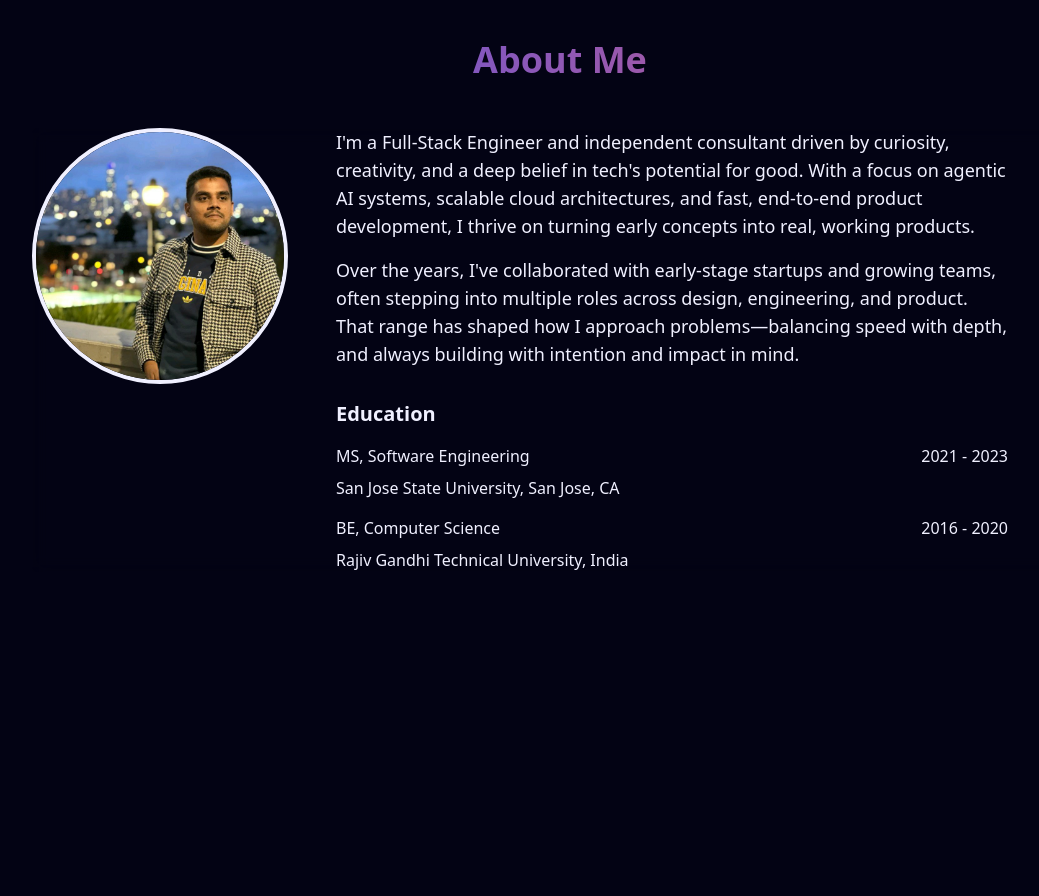
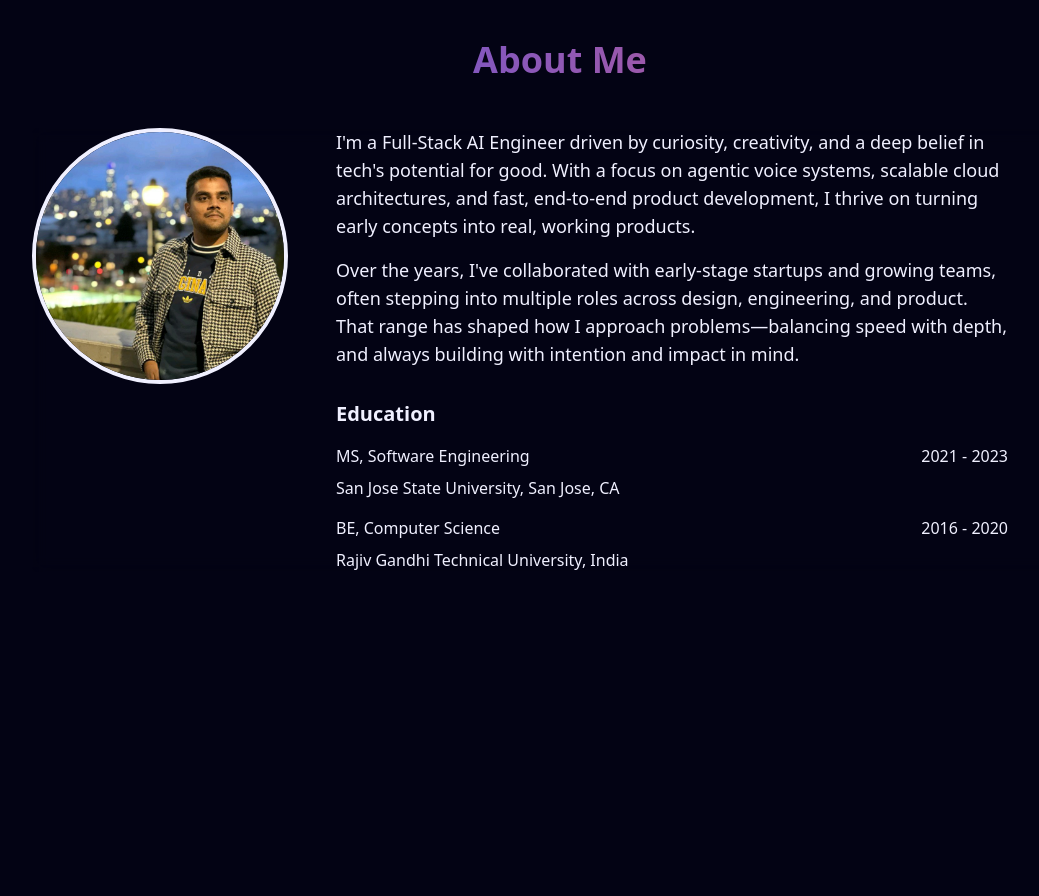
Before and after one commit to ishaan000/ishaan, a Next.js app: page / in a window 1280 px wide. Shown: the part 900-1796 px from the top of the page, without its empty margins (80-1119 px from the left). Built offline with nearby package versions, Linux system fonts and the light colour scheme.

Commit message:
chore: update AboutSection description

```diff
--- a/src/components/sections/AboutSection.tsx
+++ b/src/components/sections/AboutSection.tsx
@@ -33,11 +33,11 @@ export default function AboutSection() {
         </div>
         <div className="max-w-2xl">
           <p className="text-lg mb-4">
-            I&apos;m a Full-Stack Engineer and independent consultant driven by
-            curiosity, creativity, and a deep belief in tech&apos;s potential
-            for good. With a focus on agentic AI systems, scalable cloud
-            architectures, and fast, end-to-end product development, I thrive on
-            turning early concepts into real, working products.
+            I&apos;m a Full-Stack AI Engineer driven by curiosity, creativity,
+            and a deep belief in tech&apos;s potential for good. With a focus on
+            agentic voice systems, scalable cloud architectures, and fast,
+            end-to-end product development, I thrive on turning early concepts
+            into real, working products.
           </p>
           <p className="text-lg mb-4">
             Over the years, I&apos;ve collaborated with early-stage startups and
```
